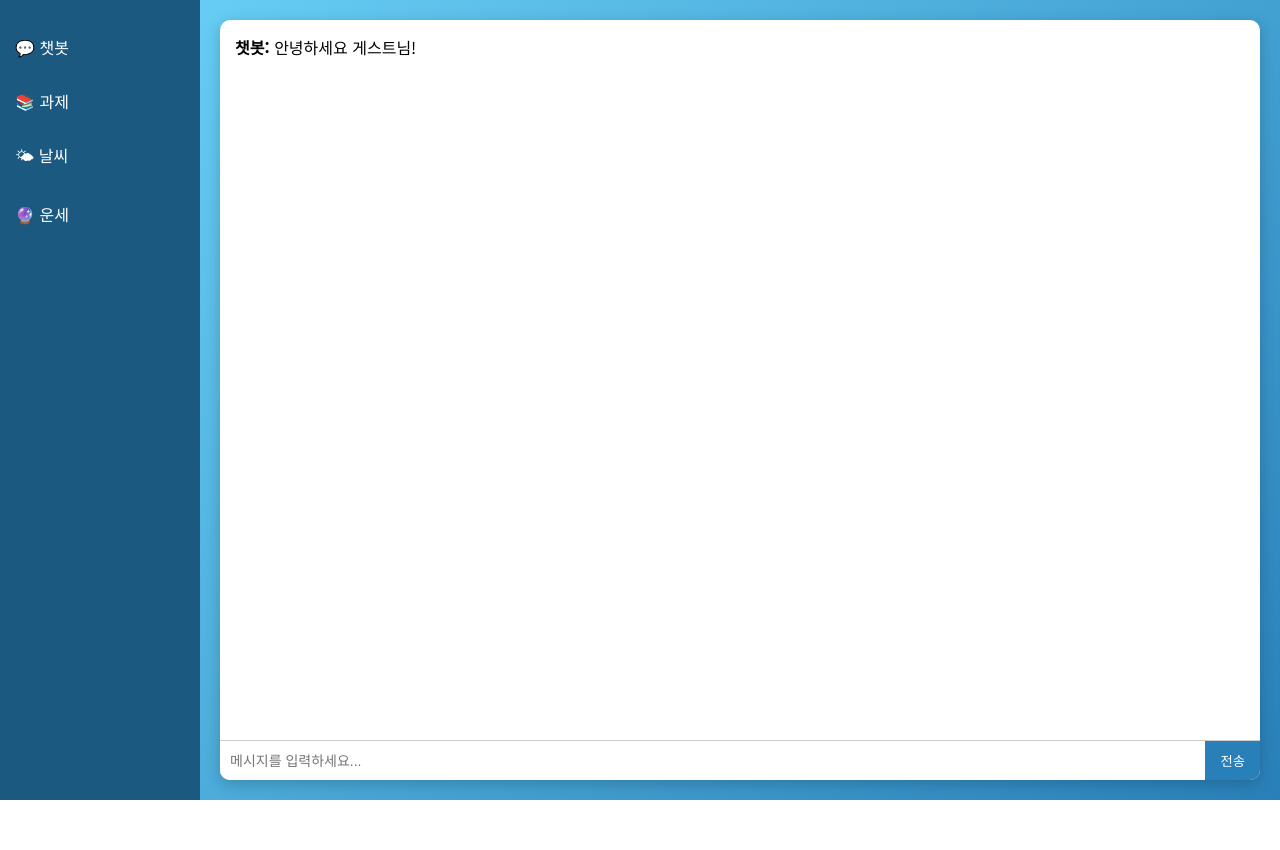
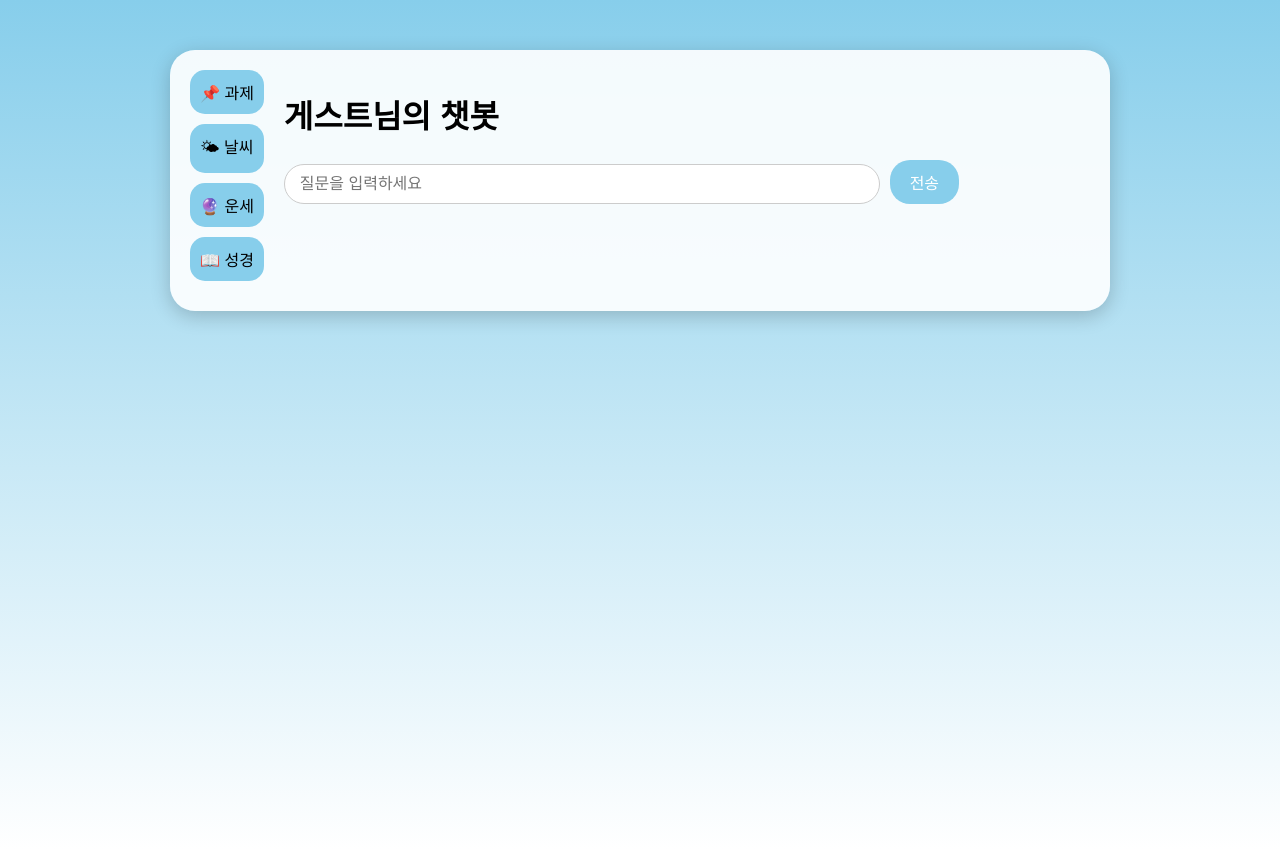
Before and after one commit to hansj8267/basic-chatbot, a Flask app: page /chat in a window 1280 px wide. Before the commit the page ends 800 px from the top, so only its background shows below. Run offline with Flask 3, Linux system fonts and the light colour scheme.

Commit message:
Update chat.html

```diff
--- a/templates/chat.html
+++ b/templates/chat.html
@@ -1,131 +1,67 @@
 <!DOCTYPE html>
 <html lang="ko">
 <head>
-    <meta charset="UTF-8">
-    <meta name="viewport" content="width=device-width, initial-scale=1.0">
-    <title>챗봇</title>
-
-    <!-- 글꼴 -->
-    <link href="https://fonts.googleapis.com/css2?family=Noto+Sans+KR:wght@400;700&display=swap" rel="stylesheet">
-
-    <style>
-        body {
-            font-family: 'Noto Sans KR', sans-serif;
-            margin: 0;
-            background: linear-gradient(135deg, #6dd5fa, #2980b9);
-            display: flex;
-            height: 100vh;
-            overflow: hidden;
-        }
-
-        /* 사이드바 */
-        .sidebar {
-            width: 200px;
-            background-color: #1c5980;
-            color: white;
-            display: flex;
-            flex-direction: column;
-            padding-top: 20px;
-        }
-        .sidebar button {
-            background: none;
-            color: white;
-            border: none;
-            padding: 15px;
-            text-align: left;
-            cursor: pointer;
-            font-size: 16px;
-        }
-        .sidebar button:hover {
-            background-color: #2980b9;
-        }
-
-        /* 메인 채팅창 */
-        .main {
-            flex: 1;
-            display: flex;
-            flex-direction: column;
-            background: white;
-            margin: 20px;
-            border-radius: 10px;
-            overflow: hidden;
-            box-shadow: 0 4px 15px rgba(0,0,0,0.2);
-        }
-
-        .chat-box {
-            flex: 1;
-            padding: 15px;
-            overflow-y: auto;
-        }
-
-        .chat-message {
-            margin-bottom: 10px;
-        }
-
-        .chat-input {
-            display: flex;
-            border-top: 1px solid #ccc;
-        }
-
-        .chat-input input {
-            flex: 1;
-            padding: 10px;
-            border: none;
-            font-size: 14px;
-        }
-
-        .chat-input button {
-            background-color: #2980b9;
-            color: white;
-            padding: 10px 15px;
-            border: none;
-            cursor: pointer;
-        }
-
-        .chat-input button:hover {
-            background-color: #1c5980;
-        }
-    </style>
+  <meta charset="UTF-8">
+  <title>{{ name }}님의 챗봇</title>
+  <link href="https://fonts.googleapis.com/css2?family=Nanum+Pen+Script&display=swap" rel="stylesheet">
+  <link rel="stylesheet" href="{{ url_for('static', filename='style.css') }}">
 </head>
 <body>
+<div class="chat-container">
+  <div class="sidebar">
+    <button onclick="showSection('assignments')">📌 과제</button>
+    <button onclick="showSection('weather')">🌤 날씨</button>
+    <button onclick="showSection('fortune')">🔮 운세</button>
+    <button onclick="showSection('bible')">📖 성경</button>
+  </div>
 
-    <!-- 사이드바 -->
-    <div class="sidebar">
-        <button onclick="showSection('chat')">💬 챗봇</button>
-        <button onclick="showSection('task')">📚 과제</button>
-        <button onclick="showSection('weather')">🌤 날씨</button>
-        <button onclick="showSection('fortune')">🔮 운세</button>
+  <div class="main-content">
+    <!-- 챗봇 -->
+    <div id="chat-section">
+      <h1>{{ name }}님의 챗봇</h1>
+      <form id="chat-form">
+        <input type="text" id="messageInput" placeholder="질문을 입력하세요">
+        <input type="submit" value="전송">
+      </form>
+      <div class="reply" id="replyBox"></div>
     </div>
 
-    <!-- 메인 -->
-    <div class="main">
-        <div class="chat-box" id="chat-section">
-            <div class="chat-message"><strong>챗봇:</strong> 안녕하세요 {{ name }}님!</div>
-        </div>
-
-        <!-- 입력창 -->
-        <div class="chat-input">
-            <input type="text" placeholder="메시지를 입력하세요..." id="chatInput">
-            <button onclick="sendMessage()">전송</button>
-        </div>
+    <!-- 과제 -->
+    <div id="assignments" class="section">
+      <h2>등록된 과제</h2>
+      <input type="date" id="filterDate">
+      <div id="assignmentsBox">불러오는 중...</div>
+      <form id="assignment-form">
+        <input type="date" id="assignmentDate" required>
+        <input type="text" id="assignmentTask" placeholder="과제명" required>
+        <input type="submit" value="추가">
+      </form>
     </div>
 
-    <script>
-        function sendMessage() {
-            const input = document.getElementById('chatInput');
-            const msg = input.value.trim();
-            if (msg) {
-                const box = document.getElementById('chat-section');
-                box.innerHTML += `<div class="chat-message"><strong>나:</strong> ${msg}</div>`;
-                input.value = '';
-                box.scrollTop = box.scrollHeight;
-            }
-        }
+    <!-- 날씨 -->
+    <div id="weather" class="section">
+      <h2>오늘의 날씨</h2>
+      <input type="text" id="weatherCity" placeholder="도시 이름">
+      <button id="saveWeatherBtn">저장</button>
+      <div id="weatherResult">불러오는 중...</div>
+    </div>
 
-        function showSection(section) {
-            const chatBox = document.getElementById('chat-section');
-            chatBox.innerHTML = `<div class="chat-message"><strong>${section} 기능을 불러오는 중...</strong></div>`;
-        }
-    </script>
+    <!-- 운세 -->
+    <div id="fortune" class="section">
+      <h2>오늘의 운세</h2>
+      <div id="fortuneResult">불러오는 중...</div>
+      <button id="refreshFortuneBtn">다시 보기</button>
+    </div>
+
+    <!-- 성경 -->
+    <div id="bible" class="section">
+      <h2>오늘의 성경 말씀</h2>
+      <div id="bibleResult">불러오는 중...</div>
+      <button id="refreshBibleBtn">다시 보기</button>
+    </div>
+  </div>
+</div>
+
+<script src="{{ url_for('static', filename='script.js') }}"></script>
 </body>
 </html>
```
